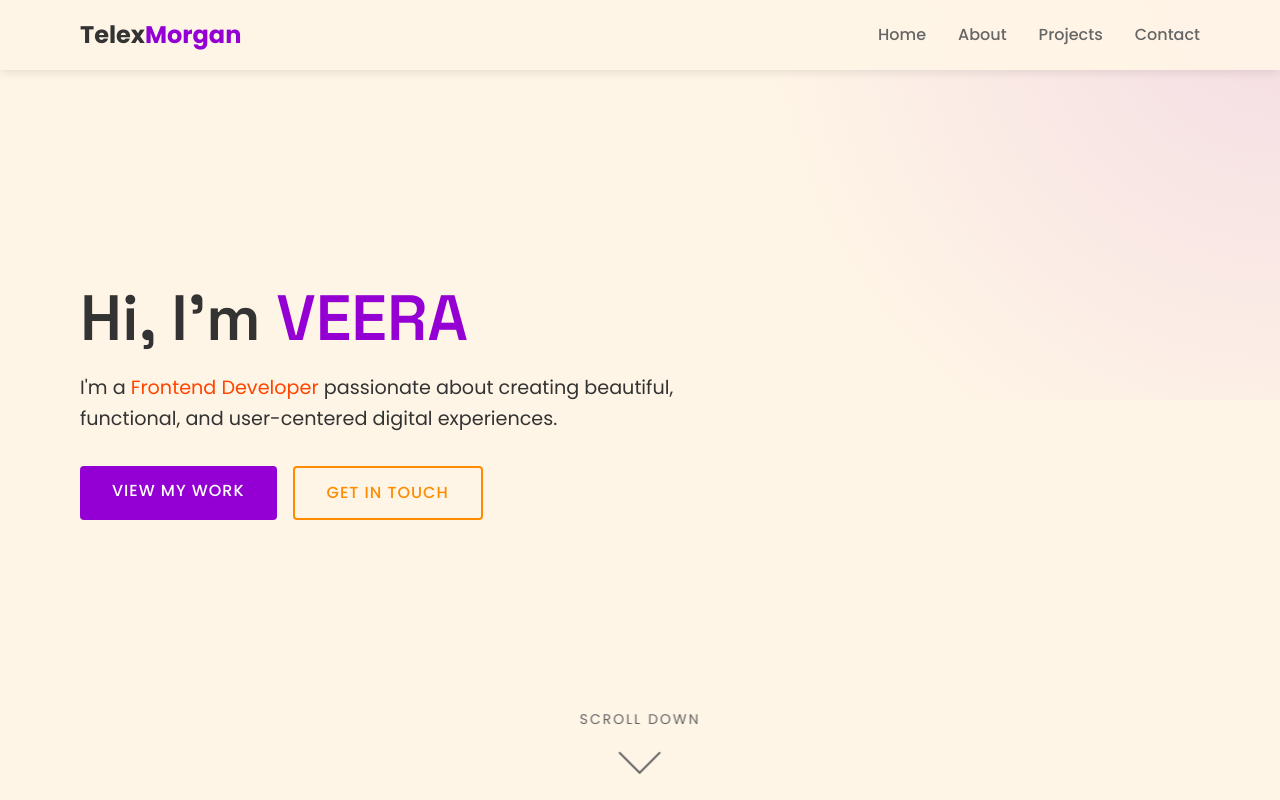
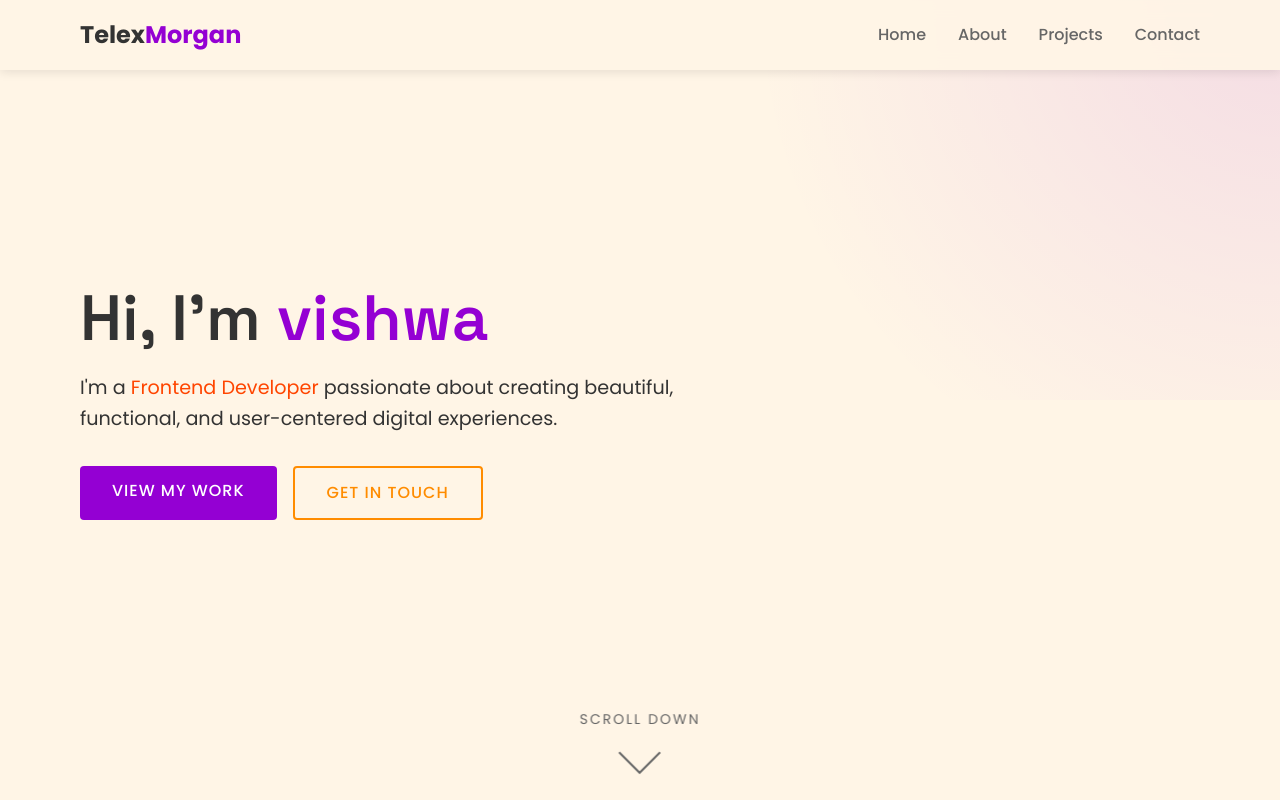
Before and after one commit to sayamohan123/vishwa-ai, a plain HTML site: page index.html in a window 1280 px wide. Shown: the top 800 px of the page. Drawn offline with Linux system fonts and the light colour scheme.

Commit message:
Update index.html

```diff
--- a/index.html
+++ b/index.html
@@ -802,7 +802,7 @@
     <!-- Hero Section -->
     <section id="home" class="hero">
         <div class="container hero-content">
-            <h1>Hi, I'm <span class="highlight">VEERA</span></h1>
+            <h1>Hi, I'm <span class="highlight">vishwa</span></h1>
             <p>I'm a <span class="accent">Frontend Developer</span> passionate about creating beautiful, functional, and user-centered digital experiences.</p>
             <div class="hero-buttons">
                 <a href="#projects" class="btn">View My Work</a>
```
